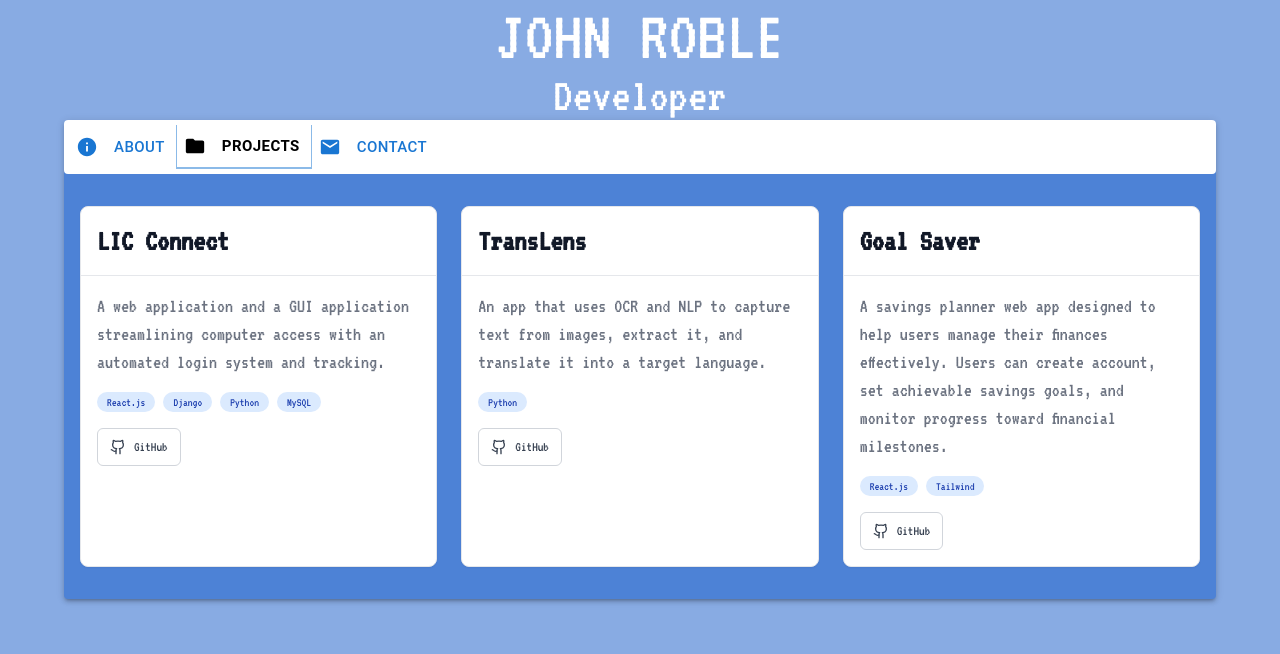
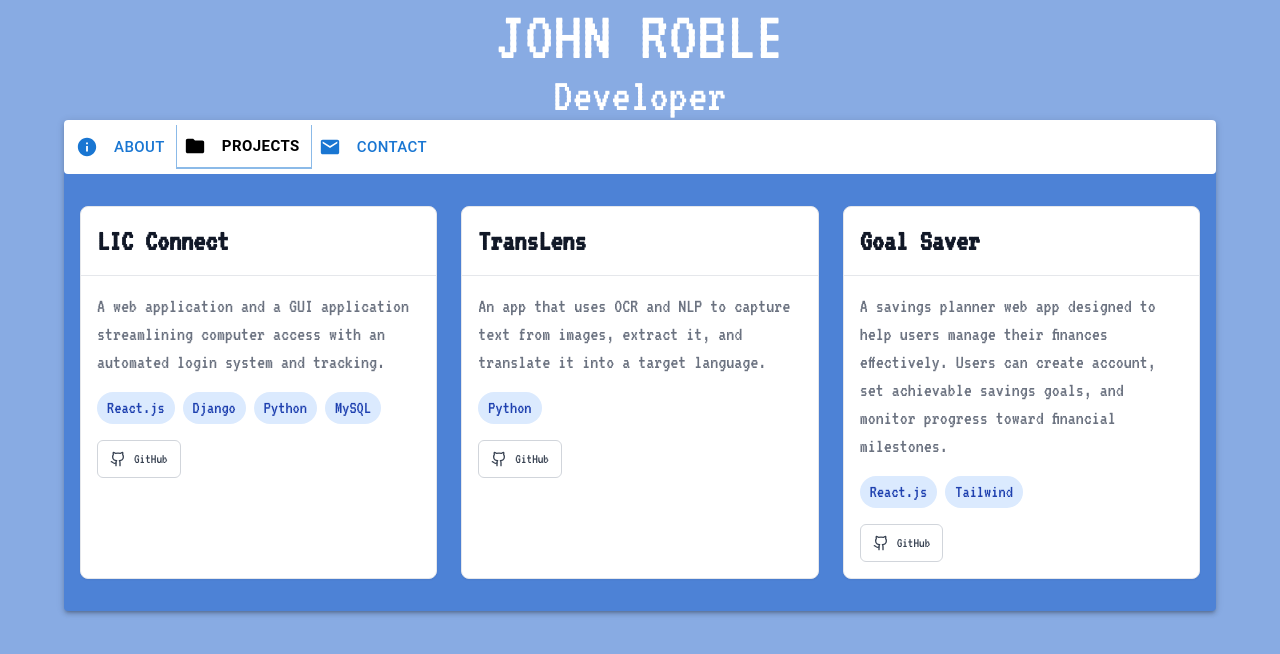
Before and after one commit to shadycodee/Portfolio, a React (Vite) app: page / in a window 1280 px wide. Both pictures are taken after a click on the button "PROJECTS". Shown: the top 654 px of the page. Built offline with nearby package versions, Linux system fonts and the light colour scheme.

Commit message:
Update TechBadge component for improved text size and adjust Projects page layout

```diff
--- a/src/Components/Card.jsx
+++ b/src/Components/Card.jsx
@@ -2,7 +2,7 @@ import React from 'react';
 import { Github } from "lucide-react";
 
 const TechBadge = ({ name }) => (
-  <span className="inline-flex items-center px-2.5 py-0.5 rounded-full text-xs font-medium bg-blue-100 text-blue-800 dark:bg-blue-900 dark:text-blue-200">
+  <span className="inline-flex items-center px-2.5 py-0.5 rounded-full text-sm md:text-base lg:text-lg font-medium bg-blue-100 text-blue-800 dark:bg-blue-900 dark:text-blue-200">
     {name}
   </span>
 );
--- a/src/Pages/Projects.jsx
+++ b/src/Pages/Projects.jsx
@@ -35,6 +35,7 @@ const Projects = () => {
                 {project.description}
               </p>
             }
+
             />
           </div>
         ))}
```
